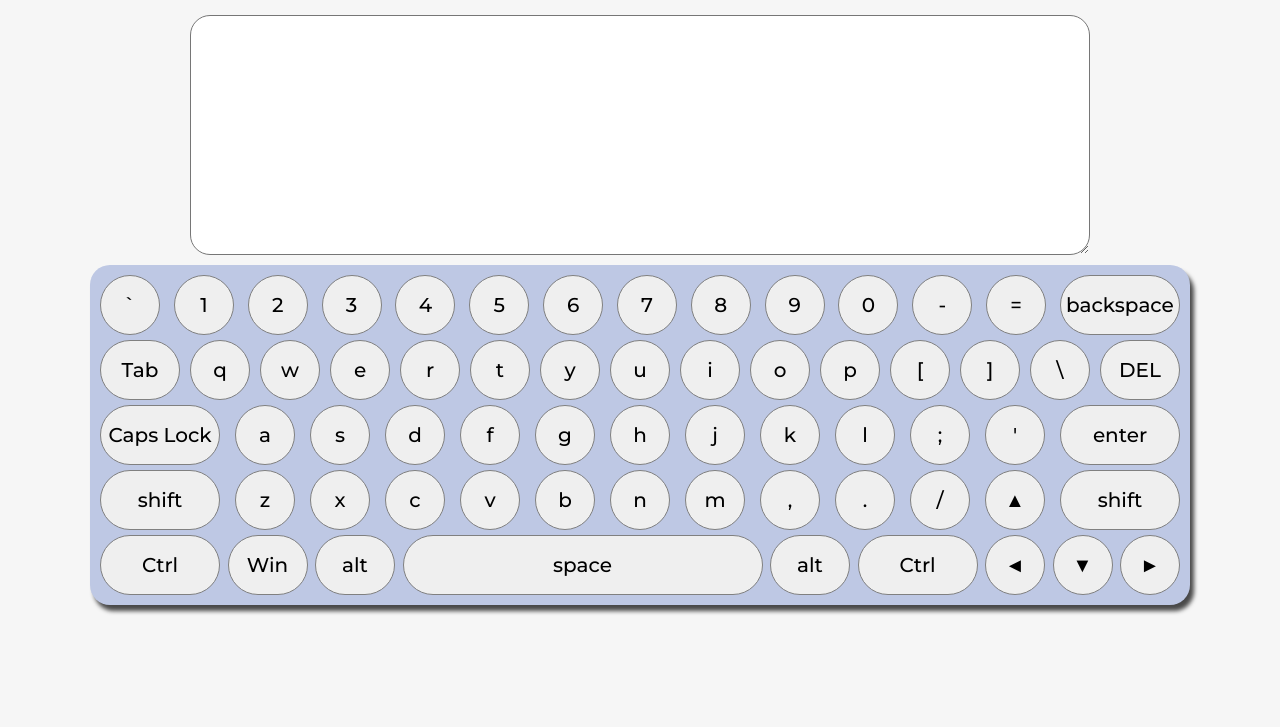
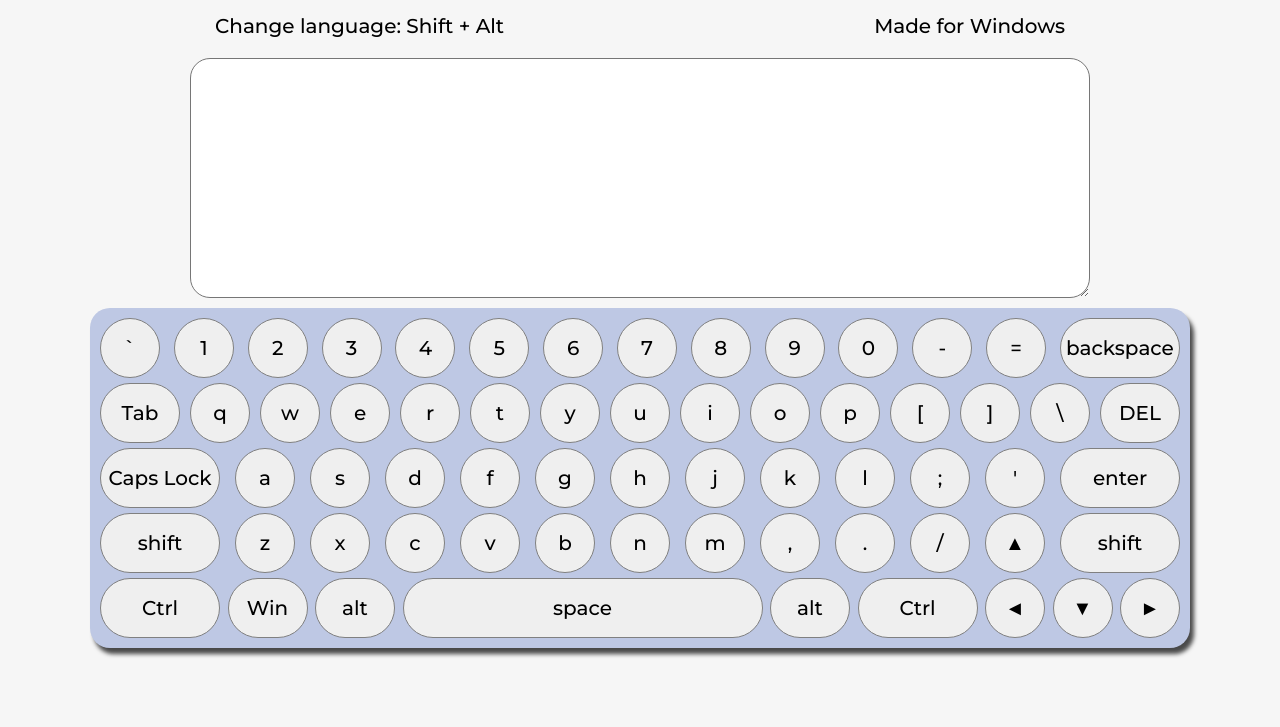
Before and after one commit to JuchKasia/virtual-keyboard, a website: page virtual keyboard/index.html in a window 1280 px wide. Shown: the part 73-800 px from the top of the page. Drawn offline with Linux system fonts and the light colour scheme.

Commit message:
feat: add description-container, SAN 30.04.2023 17.40

```diff
--- a/virtual keyboard/src/index.js
+++ b/virtual keyboard/src/index.js
@@ -29,6 +29,25 @@ titleText.textContent = 'Virtual Keyboard';
 // добавляю заголовок в контейнер
 titleContainer.append(titleText);
 
+
+
+// контейнер для текста описания
+
+const descriptionContainer = document.createElement('div');
+descriptionContainer.classList.add('description-container');
+mainContainer.append(descriptionContainer);
+
+// заголовок language
+const languageText = document.createElement('p');
+languageText.classList.add('language-text');
+languageText.textContent = 'Change language: Shift + Alt';
+descriptionContainer.append(languageText);
+
+// заголовок windows
+const windowsText = document.createElement('p');
+windowsText.classList.add('windows-text');
+windowsText.textContent = 'Made for Windows';
+descriptionContainer.append(windowsText);
 
 
 // textarea
@@ -130,6 +149,9 @@ for (let j=0; j<keys.length; j++){
 // // eslint-disable-next-line quotes
 // // p.innerHTML = `<p>Клавиатура создана в операционной системе Windows<p><p>Для переключения языка комбинации: левые cltr +alt</p>`;
 
+
+// Keyboard was made with OS Windows. Shortcut for change language: Ctrl+Alt.
+
 document.addEventListener("keydown", (event) => {
     console.log(event);
     console.log("event.code", event.code); // this is my solution!!!
--- a/virtual keyboard/style.scss
+++ b/virtual keyboard/style.scss
@@ -57,6 +57,19 @@ body {
         font-size: 32px;
         text-align: center;
         // border: 2px solid blue;
+    }
+}
+
+.description-container {
+    display: flex;
+    max-width: 900px;
+    width: 100%;
+    padding: 10px 25px 10px 25px;
+    align-items: center;
+    justify-content: space-between;
+    .language-text,
+    .windows-text {
+        font-size: 20px;
     }
 }
 
```
Also changed, not shown: virtual keyboard/style.css, 1 other file.
